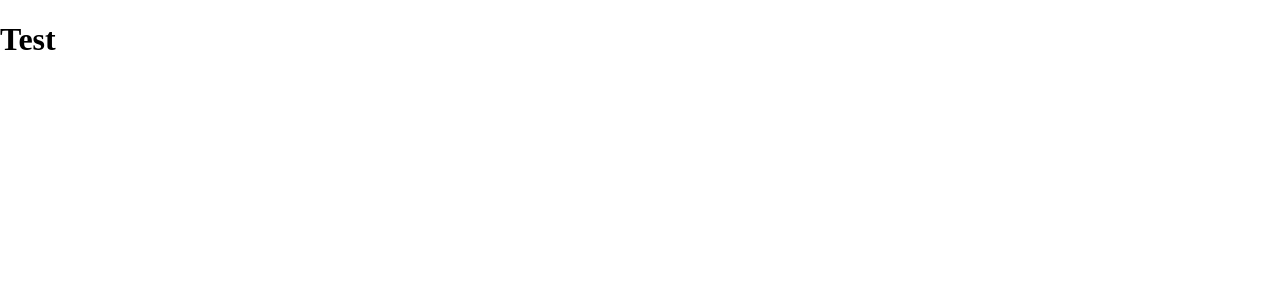
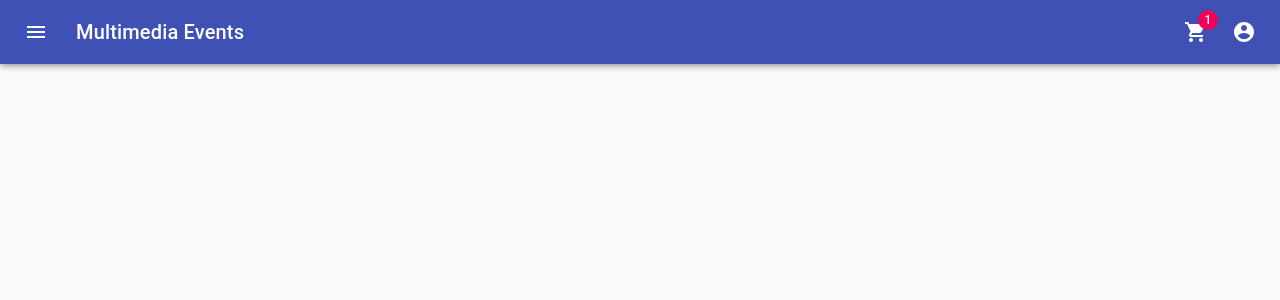
Before and after one commit to rfire12/advanced-web-programming-final-project, a React app in the folder client/: page / in a window 1280 px wide. Shown: the top 300 px of the page. Built offline with nearby package versions, Linux system fonts and the light colour scheme.

Commit message:
Create initial dashboard

```diff
--- a/client/src/components/App.jsx
+++ b/client/src/components/App.jsx
@@ -1,19 +1,18 @@
 import React, { Component } from "react";
 import { BrowserRouter as Router, Switch, Route, Link } from "react-router-dom";
 import "../assets/normalize.css";
+import LandingPage from './LandingPage/LandingPage';
 
-class App extends Component {
-  render() {
+const App = () => {
     return (
       <Router>
           <Switch>
             <Route path="/">
-                <h1>Test</h1>
+                <LandingPage />
             </Route>
           </Switch>
       </Router>
     );
   }
-}
 
 export default App;
--- /dev/null
+++ b/client/src/components/Header/Header.jsx
@@ -0,0 +1,191 @@
+import React from "react";
+import clsx from "clsx";
+import { fade, makeStyles } from "@material-ui/core/styles";
+import AppBar from "@material-ui/core/AppBar";
+import Toolbar from "@material-ui/core/Toolbar";
+import IconButton from "@material-ui/core/IconButton";
+import Typography from "@material-ui/core/Typography";
+import Badge from "@material-ui/core/Badge";
+import MenuItem from "@material-ui/core/MenuItem";
+import Menu from "@material-ui/core/Menu";
+import MenuIcon from "@material-ui/icons/Menu";
+import AccountCircle from "@material-ui/icons/AccountCircle";
+import MailIcon from "@material-ui/icons/Mail";
+import ShoppingCartIcon from '@material-ui/icons/ShoppingCart';
+import Sidebar from "./Sidebar";
+
+const drawerWidth = 240;
+
+const useStyles = makeStyles((theme) => ({
+  appBar: {
+    transition: theme.transitions.create(["margin", "width"], {
+      easing: theme.transitions.easing.sharp,
+      duration: theme.transitions.duration.leavingScreen,
+    }),
+  },
+  appBarShift: {
+    width: `calc(100% - ${drawerWidth}px)`,
+    marginLeft: drawerWidth,
+    transition: theme.transitions.create(["margin", "width"], {
+      easing: theme.transitions.easing.easeOut,
+      duration: theme.transitions.duration.enteringScreen,
+    }),
+  },
+  grow: {
+    flexGrow: 1,
+  },
+  menuButton: {
+    marginRight: theme.spacing(2),
+  },
+  title: {
+    display: "none",
+    [theme.breakpoints.up("sm")]: {
+      display: "block",
+    },
+  },
+  search: {
+    position: "relative",
+    borderRadius: theme.shape.borderRadius,
+    backgroundColor: fade(theme.palette.common.white, 0.15),
+    "&:hover": {
+      backgroundColor: fade(theme.palette.common.white, 0.25),
+    },
+    marginRight: theme.spacing(2),
+    marginLeft: 0,
+    width: "100%",
+    [theme.breakpoints.up("sm")]: {
+      marginLeft: theme.spacing(3),
+      width: "auto",
+    },
+  },
+  searchIcon: {
+    padding: theme.spacing(0, 2),
+    height: "100%",
+    position: "absolute",
+    pointerEvents: "none",
+    display: "flex",
+    alignItems: "center",
+    justifyContent: "center",
+  },
+  inputRoot: {
+    color: "inherit",
+  },
+  inputInput: {
+    padding: theme.spacing(1, 1, 1, 0),
+    // vertical padding + font size from searchIcon
+    paddingLeft: `calc(1em + ${theme.spacing(4)}px)`,
+    transition: theme.transitions.create("width"),
+    width: "100%",
+    [theme.breakpoints.up("md")]: {
+      width: "20ch",
+    },
+  },
+  sectionDesktop: {
+    display: "none",
+    [theme.breakpoints.up("md")]: {
+      display: "flex",
+    },
+  },
+  sectionMobile: {
+    display: "flex",
+    [theme.breakpoints.up("md")]: {
+      display: "none",
+    },
+  },
+}));
+
+const Header = () => {
+  const classes = useStyles();
+  const [anchorEl, setAnchorEl] = React.useState(null);
+  const [mobileMoreAnchorEl, setMobileMoreAnchorEl] = React.useState(null);
+  const [sidebarStatus, setSidebarStatus] = React.useState(false);
+
+  const isMenuOpen = Boolean(anchorEl);
+
+  const handleProfileMenuOpen = (event) => {
+    setAnchorEl(event.currentTarget);
+  };
+
+  const handleMobileMenuClose = () => {
+    setMobileMoreAnchorEl(null);
+  };
+
+  const handleMenuClose = () => {
+    setAnchorEl(null);
+    handleMobileMenuClose();
+  };
+
+  const handleMobileMenuOpen = (event) => {
+    setMobileMoreAnchorEl(event.currentTarget);
+  };
+
+  const handleSidebarOpen = () => {
+    setSidebarStatus(true);
+  };
+
+  const handleSidebarClose = () => {
+    setSidebarStatus(false);
+  };
+
+  const menuId = "primary-search-account-menu";
+  const renderMenu = (
+    <Menu
+      anchorEl={anchorEl}
+      anchorOrigin={{ vertical: "top", horizontal: "right" }}
+      id={menuId}
+      keepMounted
+      transformOrigin={{ vertical: "top", horizontal: "right" }}
+      open={isMenuOpen}
+      onClose={handleMenuClose}
+    >
+      <MenuItem onClick={handleMenuClose}>Mi perfil</MenuItem>
+      <MenuItem onClick={handleMenuClose}>Cerrar Sesión</MenuItem>
+    </Menu>
+  );
+
+  return (
+    <div className={classes.grow}>
+      <AppBar
+        position="fixed"
+        className={clsx(classes.appBar, {
+          [classes.appBarShift]: sidebarStatus,
+        })}
+      >
+        <Toolbar>
+          {!sidebarStatus && (
+            <IconButton edge="start" className={classes.menuButton} color="inherit" aria-label="open drawer" onClick={handleSidebarOpen}>
+              <MenuIcon />
+            </IconButton>
+          )}
+
+          <Typography className={classes.title} variant="h6" noWrap>
+            Multimedia Events
+          </Typography>
+          <div className={classes.grow} />
+          <div className={classes.sectionDesktop}>
+            <IconButton aria-label="show 17 new notifications" color="inherit">
+              <Badge badgeContent={1} color="secondary">
+                <ShoppingCartIcon />
+              </Badge>
+            </IconButton>
+            <IconButton
+              edge="end"
+              aria-label="account of current user"
+              aria-controls={menuId}
+              aria-haspopup="true"
+              onClick={handleProfileMenuOpen}
+              color="inherit"
+            >
+              <AccountCircle />
+            </IconButton>
+          </div>
+        </Toolbar>
+      </AppBar>
+      <Sidebar open={sidebarStatus} handleSidebarClose={handleSidebarClose} />
+
+      {renderMenu}
+    </div>
+  );
+};
+
+export default Header;
--- /dev/null
+++ b/client/src/components/Header/Sidebar.jsx
@@ -0,0 +1,120 @@
+import React from 'react';
+import { makeStyles, useTheme } from '@material-ui/core/styles';
+import Drawer from '@material-ui/core/Drawer';
+import CssBaseline from '@material-ui/core/CssBaseline';
+import List from '@material-ui/core/List';
+import Typography from '@material-ui/core/Typography';
+import Divider from '@material-ui/core/Divider';
+import IconButton from '@material-ui/core/IconButton';
+import ChevronLeftIcon from '@material-ui/icons/ChevronLeft';
+import ChevronRightIcon from '@material-ui/icons/ChevronRight';
+import ListItem from '@material-ui/core/ListItem';
+import ListItemIcon from '@material-ui/core/ListItemIcon';
+import ListItemText from '@material-ui/core/ListItemText';
+import InboxIcon from '@material-ui/icons/MoveToInbox';
+import MailIcon from '@material-ui/icons/Mail';
+
+const drawerWidth = 240;
+
+const useStyles = makeStyles((theme) => ({
+  root: {
+    display: 'flex',
+  },
+  appBar: {
+    transition: theme.transitions.create(['margin', 'width'], {
+      easing: theme.transitions.easing.sharp,
+      duration: theme.transitions.duration.leavingScreen,
+    }),
+  },
+  appBarShift: {
+    width: `calc(100% - ${drawerWidth}px)`,
+    marginLeft: drawerWidth,
+    transition: theme.transitions.create(['margin', 'width'], {
+      easing: theme.transitions.easing.easeOut,
+      duration: theme.transitions.duration.enteringScreen,
+    }),
+  },
+  menuButton: {
+    marginRight: theme.spacing(2),
+  },
+  hide: {
+    display: 'none',
+  },
+  drawer: {
+    width: drawerWidth,
+    flexShrink: 0,
+  },
+  drawerPaper: {
+    width: drawerWidth,
+  },
+  drawerHeader: {
+    display: 'flex',
+    alignItems: 'center',
+    padding: theme.spacing(0, 1),
+    // necessary for content to be below app bar
+    ...theme.mixins.toolbar,
+    justifyContent: 'flex-end',
+  },
+  content: {
+    flexGrow: 1,
+    padding: theme.spacing(3),
+    transition: theme.transitions.create('margin', {
+      easing: theme.transitions.easing.sharp,
+      duration: theme.transitions.duration.leavingScreen,
+    }),
+    marginLeft: -drawerWidth,
+  },
+  contentShift: {
+    transition: theme.transitions.create('margin', {
+      easing: theme.transitions.easing.easeOut,
+      duration: theme.transitions.duration.enteringScreen,
+    }),
+    marginLeft: 0,
+  },
+}));
+
+const Sidebar = ( { open = false, handleSidebarClose } ) => {
+  const classes = useStyles();
+  const theme = useTheme();
+
+  return (
+    <div className={classes.root}>
+      <CssBaseline />
+      <Drawer
+        className={classes.drawer}
+        variant="persistent"
+        anchor="left"
+        open={open}
+        classes={{
+          paper: classes.drawerPaper,
+        }}
+      >
+        <div className={classes.drawerHeader}>
+          <IconButton onClick={handleSidebarClose}>
+            {theme.direction === 'ltr' ? <ChevronLeftIcon /> : <ChevronRightIcon />}
+          </IconButton>
+        </div>
+        <Divider />
+        <List>
+          {['Productos', 'Historial de compras'].map((text, index) => (
+            <ListItem button key={text}>
+              <ListItemIcon>{index % 2 === 0 ? <InboxIcon /> : <MailIcon />}</ListItemIcon>
+              <ListItemText primary={text} />
+            </ListItem>
+          ))}
+        </List>
+        <Divider />
+        <List>
+          {['Solicitudes pendientes', 'Compras realizadas', 'Graficos'].map((text, index) => (
+            <ListItem button key={text}>
+              <ListItemIcon>{index % 2 === 0 ? <InboxIcon /> : <MailIcon />}</ListItemIcon>
+              <ListItemText primary={text} />
+            </ListItem>
+          ))}
+        </List>
+      </Drawer>
+    </div>
+  );
+}
+
+export default Sidebar;
--- /dev/null
+++ b/client/src/components/LandingPage/LandingPage.jsx
@@ -0,0 +1,12 @@
+import React from 'react';
+import Header from '../Header/Header';
+
+const LandingPage = () => {
+  return (
+    <>
+      <Header />
+    </>
+  );
+};
+
+export default LandingPage;
```
Also changed, not shown: client/package.json (+9 -1 lines), 1 other file (tests, documents, lock files or other folders).
